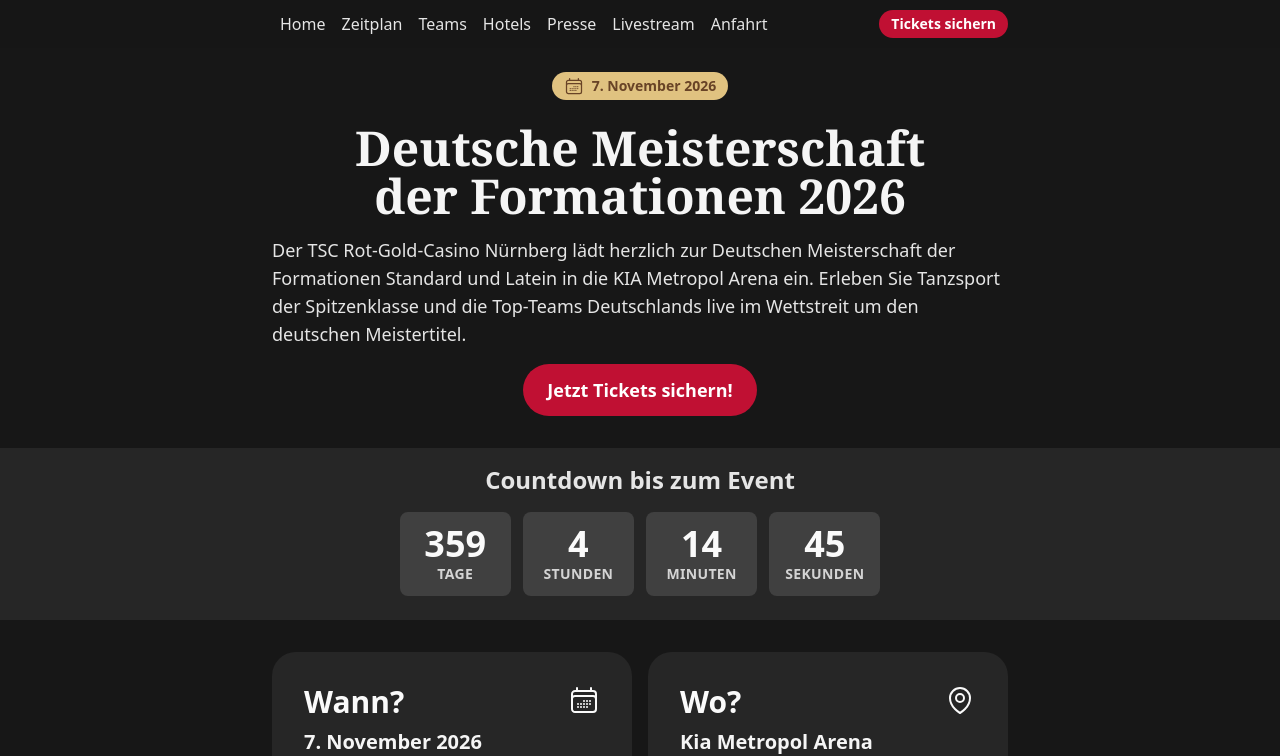
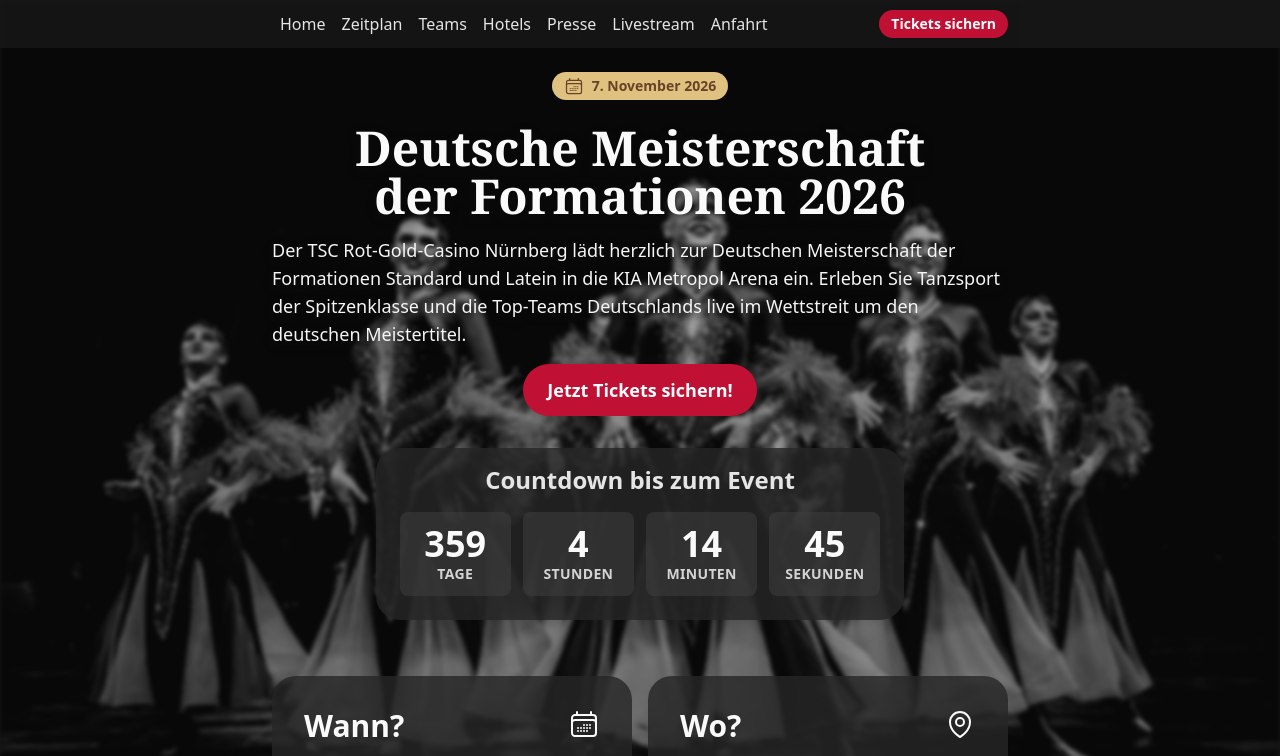
Before and after one commit to TSC-Rot-Gold-Casino-Nurnberg-e-V/dm-formationen, a Next.js app: page / in a window 1280 px wide. Shown: the top 756 px of the page. Built offline with nearby package versions, Linux system fonts and the light colour scheme.

Commit message:
feat: enhance Countdown component styling and add Background Image for improved visuals

```diff
--- a/app/page.tsx
+++ b/app/page.tsx
@@ -9,15 +9,17 @@ import {
 } from "@heroicons/react/24/outline";
 import { Countdown } from "@/components/Countdown";
 import { EventDateChip } from "@/components/EventDateChip";
+import { BackgroundImage } from "@/components/BackgroundImage";
 
 export default function Home() {
   return (
     <main className="mb-8">
+      <BackgroundImage />
       <EventDateChip className="container my-6" />
-      <h1 className="container text-4xl mb-4 sm:text-5xl font-serif text-base-100 font-bold text-center">
+      <h1 className="container text-4xl mb-4 sm:text-5xl font-serif text-base-50 drop-shadow-lg drop-shadow-base-950 font-bold text-center">
         Deutsche Meisterschaft <br /> der Formationen 2026
       </h1>
-      <p className="mb-4 sm:text-lg container text-base-200">
+      <p className="mb-4 sm:text-lg container text-base-100 drop-shadow-lg drop-shadow-base-950">
         Der TSC Rot-Gold-Casino Nürnberg lädt herzlich zur Deutschen
         Meisterschaft der Formationen Standard und Latein in die KIA Metropol
         Arena ein. Erleben Sie Tanzsport der Spitzenklasse und die Top-Teams
@@ -31,7 +33,7 @@ export default function Home() {
       </Link>
       <Countdown />
       <div className="container grid mt-8 gap-4 not-prose sm:grid-cols-2">
-        <section className="bg-base-800 flex flex-col justify-between rounded-3xl p-8 pb-6">
+        <section className="bg-base-800/80 flex flex-col justify-between rounded-3xl p-8 pb-6">
           <div>
             <div className="flex justify-between gap-2 mb-2 text-base-50">
               <h2 className="text-3xl font-bold">Wann?</h2>
@@ -67,7 +69,7 @@ export default function Home() {
             <ArrowRightIcon className="size-4 stroke-2" />
           </Link>
         </section>
-        <section className="bg-base-800 flex flex-col justify-between rounded-3xl p-8 pb-6">
+        <section className="bg-base-800/80 flex flex-col justify-between rounded-3xl p-8 pb-6">
           <div>
             <div className="flex justify-between gap-2 mb-2 text-base-50">
               <h2 className="text-3xl font-bold">Wo?</h2>
@@ -87,7 +89,7 @@ export default function Home() {
             <ArrowRightIcon className="size-4 stroke-2" />
           </Link>
         </section>
-        <section className="bg-base-800 flex flex-col justify-between rounded-3xl p-8 pb-6">
+        <section className="bg-base-800/80 flex flex-col justify-between rounded-3xl p-8 pb-6">
           <div>
             <div className="flex justify-between gap-2 mb-2 text-base-50">
               <h2 className="text-3xl font-bold">Teams</h2>
@@ -106,7 +108,7 @@ export default function Home() {
             <ArrowRightIcon className="size-4 stroke-2" />
           </Link>
         </section>
-        <section className="bg-base-800 flex flex-col justify-between rounded-3xl p-8 pb-6">
+        <section className="bg-base-800/80 flex flex-col justify-between rounded-3xl p-8 pb-6">
           <div>
             <div className="flex justify-between gap-2 mb-2 text-base-50">
               <h2 className="text-3xl font-bold">Hotels</h2>
--- /dev/null
+++ b/components/BackgroundImage.tsx
@@ -0,0 +1,40 @@
+"use client";
+
+import Image from "next/image";
+import backgroundImage from "../public/background-image.jpg";
+import { useEffect, useRef } from "react";
+import { isSafari } from "react-device-detect";
+
+export const BackgroundImage = () => {
+  const imageRef = useRef<HTMLImageElement>(null);
+
+  useEffect(() => {
+    function handleScroll() {
+      if (imageRef.current) {
+        const scroll = window.scrollY;
+        imageRef.current.style.transform = `translateY(${scroll * 0.6}px)`;
+      }
+    }
+    document.addEventListener("scroll", handleScroll);
+    return () => {
+      document.removeEventListener("scroll", handleScroll);
+    };
+  }, []);
+
+  return (
+    <div className="absolute -z-10 opacity-80 inset-x-0 top-0 max-lg:h-[60rem] lg:bottom-0">
+      <Image
+        ref={imageRef}
+        src={backgroundImage}
+        alt=""
+        className={
+          "object-cover object-top opacity-80 blur-[2px] " +
+          (isSafari ? "will-change-transform" : "")
+        }
+        fill
+        priority
+        suppressHydrationWarning
+      />
+    </div>
+  );
+};
--- a/components/Countdown.tsx
+++ b/components/Countdown.tsx
@@ -21,13 +21,13 @@ export const Countdown = () => {
   const days = Math.max(0, Math.floor(total / (1000 * 60 * 60 * 24)));
 
   return (
-    <div className="bg-base-800 pb-6 pt-4" suppressHydrationWarning={true}>
-      <section className="container px-2 w-fit">
+    <div className="container pb-6" suppressHydrationWarning={true}>
+      <section className="p-6 pt-4 rounded-3xl bg-base-800/80 mx-auto w-fit">
         <h2 className="text-2xl font-bold mb-4 text-center">
           Countdown bis zum Event
         </h2>
         <div className="gap-2 sm:gap-3 grid grid-cols-4 text-center">
-          <div className=" bg-base-700 rounded-lg py-2 sm:py-3 px-2 sm:px-4">
+          <div className=" bg-base-700/50 rounded-lg py-2 sm:py-3 px-2 sm:px-4">
             <div className="text-2xl sm:text-4xl text-base-50 font-bold">
               {days}
             </div>
@@ -35,7 +35,7 @@ export const Countdown = () => {
               TAGE
             </div>
           </div>
-          <div className=" bg-base-700 rounded-lg py-2 sm:py-3 px-2 sm:px-4">
+          <div className=" bg-base-700/50 rounded-lg py-2 sm:py-3 px-2 sm:px-4">
             <div className="text-2xl sm:text-4xl text-base-50 font-bold">
               {hours}
             </div>
@@ -43,7 +43,7 @@ export const Countdown = () => {
               STUNDEN
             </div>
           </div>
-          <div className=" bg-base-700 rounded-lg py-2 sm:py-3 px-2 sm:px-4">
+          <div className=" bg-base-700/50 rounded-lg py-2 sm:py-3 px-2 sm:px-4">
             <div className="text-2xl sm:text-4xl text-base-50 font-bold">
               {minutes}
             </div>
@@ -51,7 +51,7 @@ export const Countdown = () => {
               MINUTEN
             </div>
           </div>
-          <div className=" bg-base-700 rounded-lg py-2 sm:py-3 px-2 sm:px-4">
+          <div className=" bg-base-700/50 rounded-lg py-2 sm:py-3 px-2 sm:px-4">
             <div className="text-2xl sm:text-4xl text-base-50 font-bold">
               {seconds}
             </div>
--- a/components/Navigation.tsx
+++ b/components/Navigation.tsx
@@ -23,7 +23,7 @@ export const Navigation = () => {
   const isTicketPage = pathname === "/tickets";
 
   return (
-    <header className="w-screen sticky top-0 bg-base-900/90">
+    <header className="w-screen sticky z-10 top-0 bg-base-900/90">
       <nav className="container flex items-center justify-between max-sm:px-2">
         <button
           className="sm:hidden p-2 w-fit rounded cursor-pointer"
--- a/package.json
+++ b/package.json
@@ -13,6 +13,7 @@
     "@vercel/analytics": "^1.5.0",
     "next": "16.0.1",
     "react": "19.2.0",
+    "react-device-detect": "^2.2.3",
     "react-dom": "19.2.0"
   },
   "devDependencies": {
```
Also changed, not shown: public/background-image.jpg (added), 1 other file (tests, documents, lock files or other folders).
